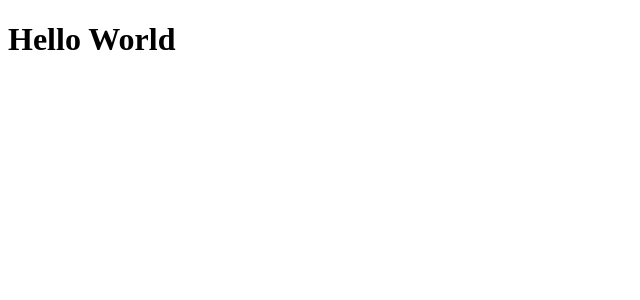
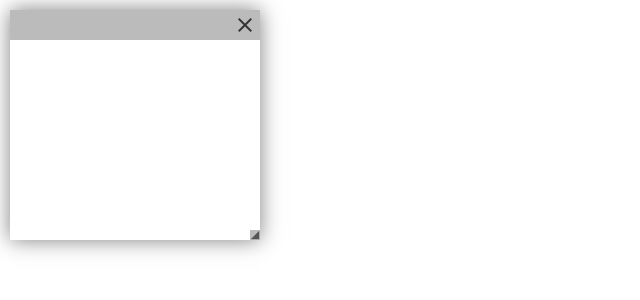
Before and after one commit to StrongerMyself/react-stickies, a React (Create React App) app: page / in a window 1280 px wide. Shown: the top 300 px of the page, without its empty margins (0-640 px from the left). Built offline with nearby package versions, Linux system fonts and the light colour scheme.

Commit message:
add Sticker component struct(html) and style

```diff
--- a/public/index.html
+++ b/public/index.html
@@ -3,6 +3,7 @@
     <head>
         <meta charset="utf-8">
         <meta name="viewport" content="width=device-width, initial-scale=1, shrink-to-fit=no">
+        <link href="https://fonts.googleapis.com/icon?family=Material+Icons" rel="stylesheet">
         <title>Stickies</title>
     </head>
     <body>
--- a/src/components/App.js
+++ b/src/components/App.js
@@ -1,9 +1,10 @@
 import React from 'react'
+import Stiker from './Sticker'
 
 function App() {
     return (
         <div>
-            <h1>Hello World</h1>
+            <Stiker/>
         </div>
     )
 }
--- /dev/null
+++ b/src/components/Sticker/index.js
@@ -0,0 +1,17 @@
+import React, { Component } from 'react'
+import './style.css'
+
+export default class Stiker extends Component  {
+    render() {
+        return (
+            <div className="stiker">
+                <div className="stiker__head">
+                    <div className="stiker__cross material-icons">close</div>
+                </div>
+                <div className="stiker__body">
+                    <textarea></textarea>
+                </div>
+            </div>
+        )
+    }
+}
--- /dev/null
+++ b/src/components/Sticker/style.css
@@ -0,0 +1,78 @@
+.stiker {
+    width: 250px;
+    height: auto;
+    background-color: #fff;
+    box-shadow: 0 0 20px 0 rgba(0,0,0,0.5)
+}
+
+.stiker__head {
+    position: relative;
+    width: 100%;
+    height: 30px;
+    background-color: #bbb;
+    user-select: none;
+}
+
+.stiker__cross {
+    position: absolute;
+    top: 0;
+    right: 0;
+    width: 30px;
+    height: 30px;
+    display: flex;
+    align-items: center;
+    justify-content: center;
+    color: #333;
+    cursor: pointer;
+}
+
+.stiker__body {
+    display: flex;
+    position: relative;
+    width: 100%;
+}
+
+.stiker__body::after {
+    font-family: 'Material Icons';
+    content: 'signal_cellular_4_bar';
+    display: block;
+    position: absolute;
+    right: 0;
+    bottom: 0;
+    width: 10px;
+    height: 10px;
+    pointer-events: none;
+    background-color: #bbb;
+    font-size: 10px;
+    color: #555;
+}
+
+.stiker__body textarea {
+    width: 250px;
+    min-width: 250px;
+    min-height: 200px;
+    border: none;
+    outline: none;
+}
+
+.stiker__body textarea::selection {
+	background: #555;
+	color: #fff;
+	text-shadow: none;
+}
+
+.stiker__body textarea::-webkit-scrollbar-track {
+	background: transparent;
+}
+
+.stiker__body textarea::-webkit-scrollbar {
+	width: 10px;
+    height: 10px;
+
+}
+
+.stiker__body textarea::-webkit-scrollbar-thumb {
+	background-color: #555;
+    cursor: pointer;
+    border-radius: 5px;
+}
--- a/src/index.js
+++ b/src/index.js
@@ -1,5 +1,7 @@
 import React from 'react'
 import { render } from 'react-dom'
+import './style.css'
+
 import App from './components/App'
 
 render(<App />, document.getElementById('root'))
--- /dev/null
+++ b/src/style.css
@@ -0,0 +1,14 @@
+*, *:after, *:before {
+    box-sizing: border-box;
+}
+
+HTML, BODY {
+	height: 100%;
+	min-width: 320px;
+	margin: 0;
+	padding: 0;
+}
+
+BODY {
+    padding: 10px;
+}
```
Lines whose indentation alone changed are shown as unchanged.
